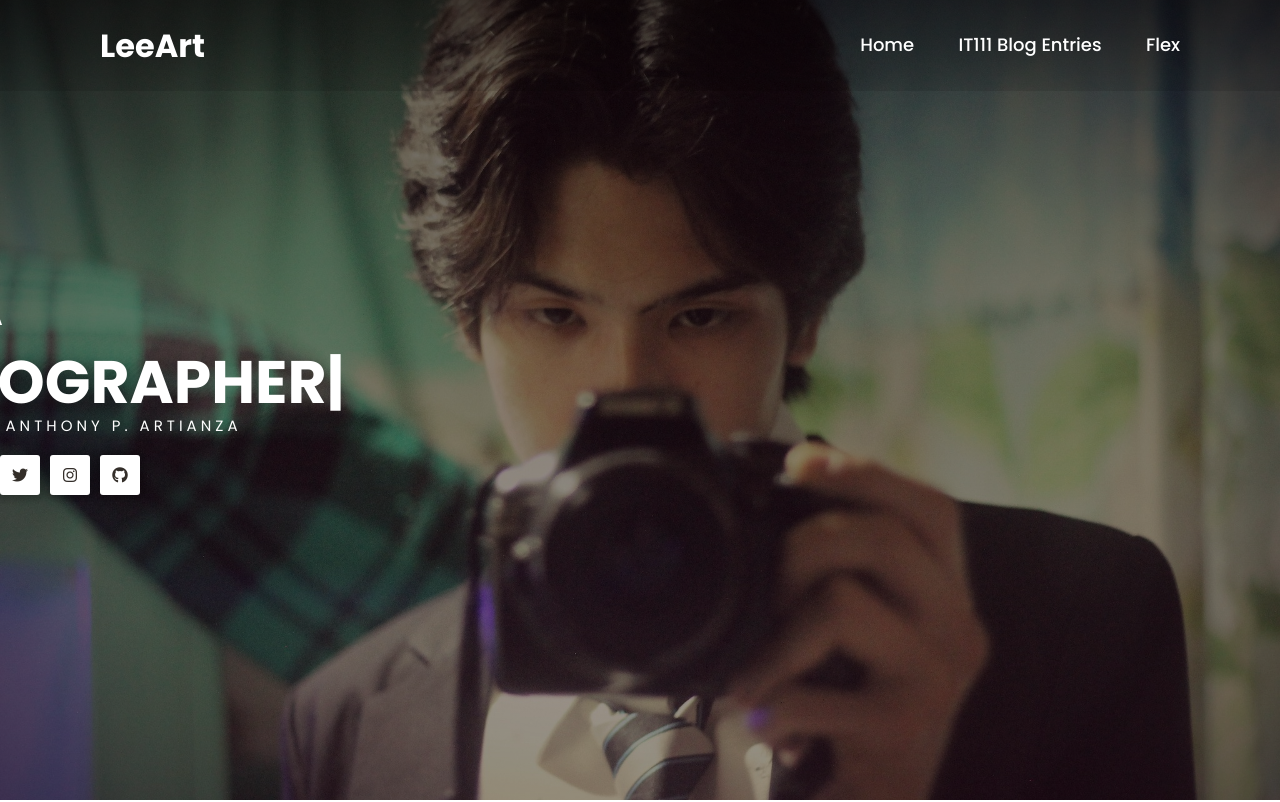
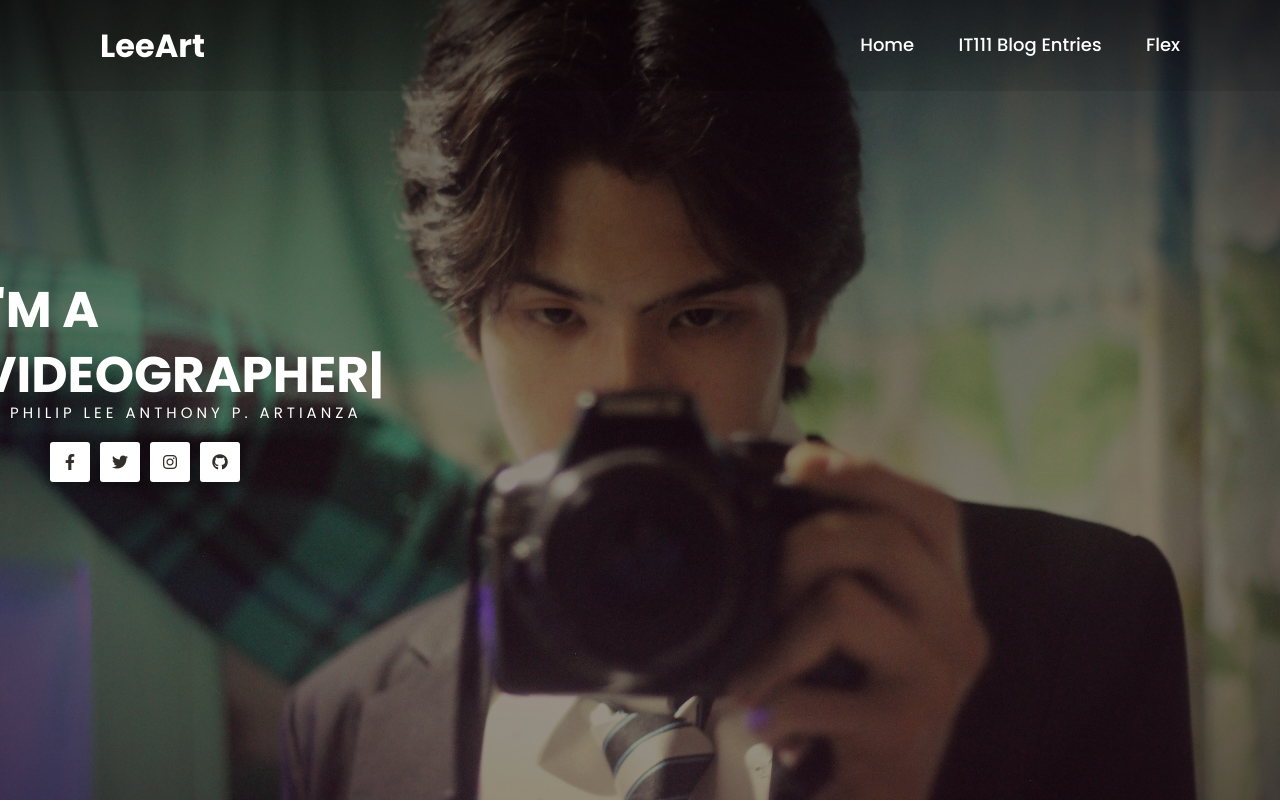
Before and after one commit to PhilipLee123/LeeArts, a plain HTML site: page index.html in a window 1280 px wide. Shown: the top 802 px of the page. Drawn offline with Linux system fonts and the light colour scheme.

Commit message:
Update style.css

```diff
--- a/style.css
+++ b/style.css
@@ -425,3 +425,17 @@ h1, h2, h3{
         grid-column: 1 / 3;
     }
 }
+@media(max-width: 1366px) {
+    .Home-content h1{
+        font-size: 5rem;
+    }
+    .Home-content h1{
+        margin-left: -660px;
+    }
+    .Home-content h3{
+        margin-left: -630px;
+    }
+    .social-links{
+        margin-left: -590px;
+    }
+}
```
